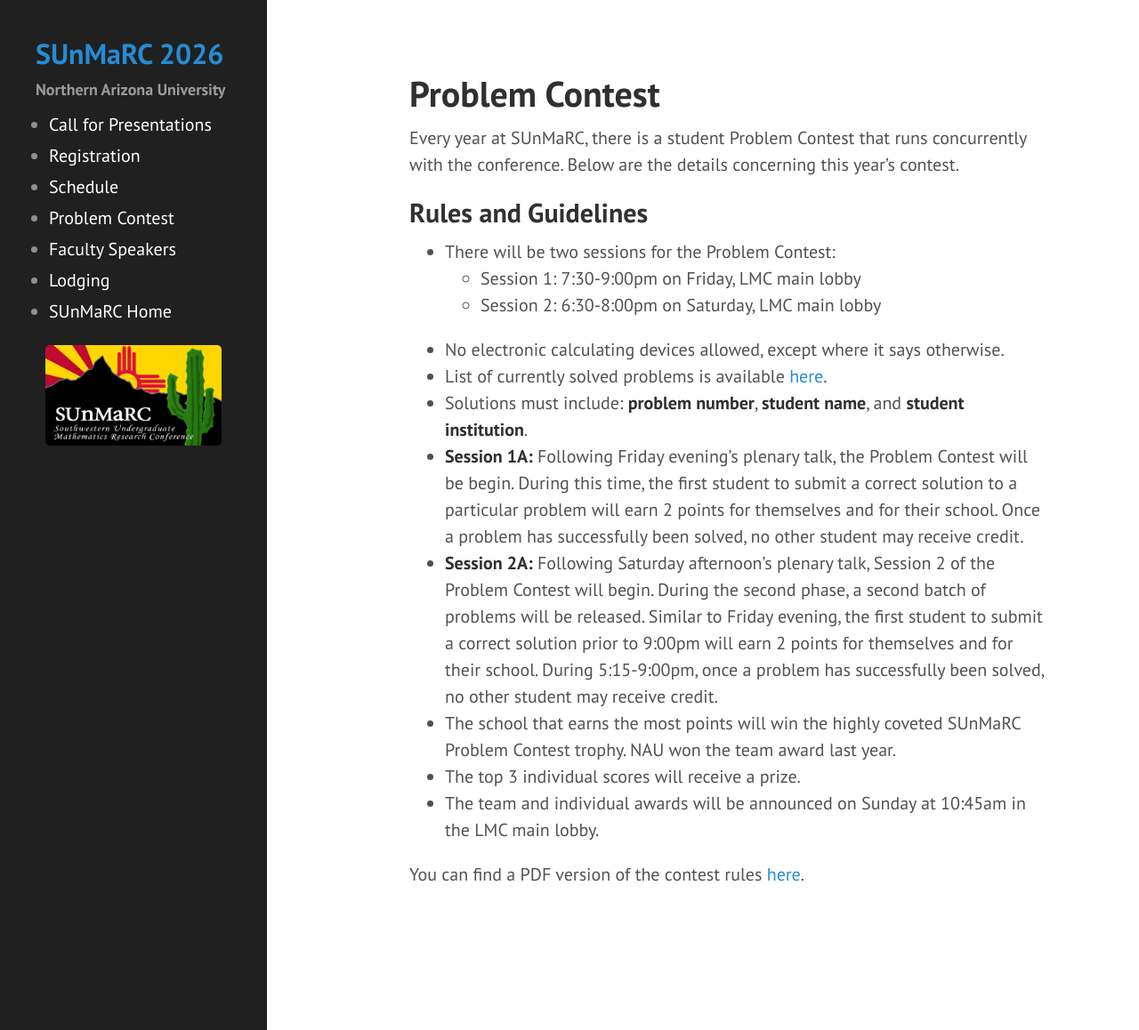
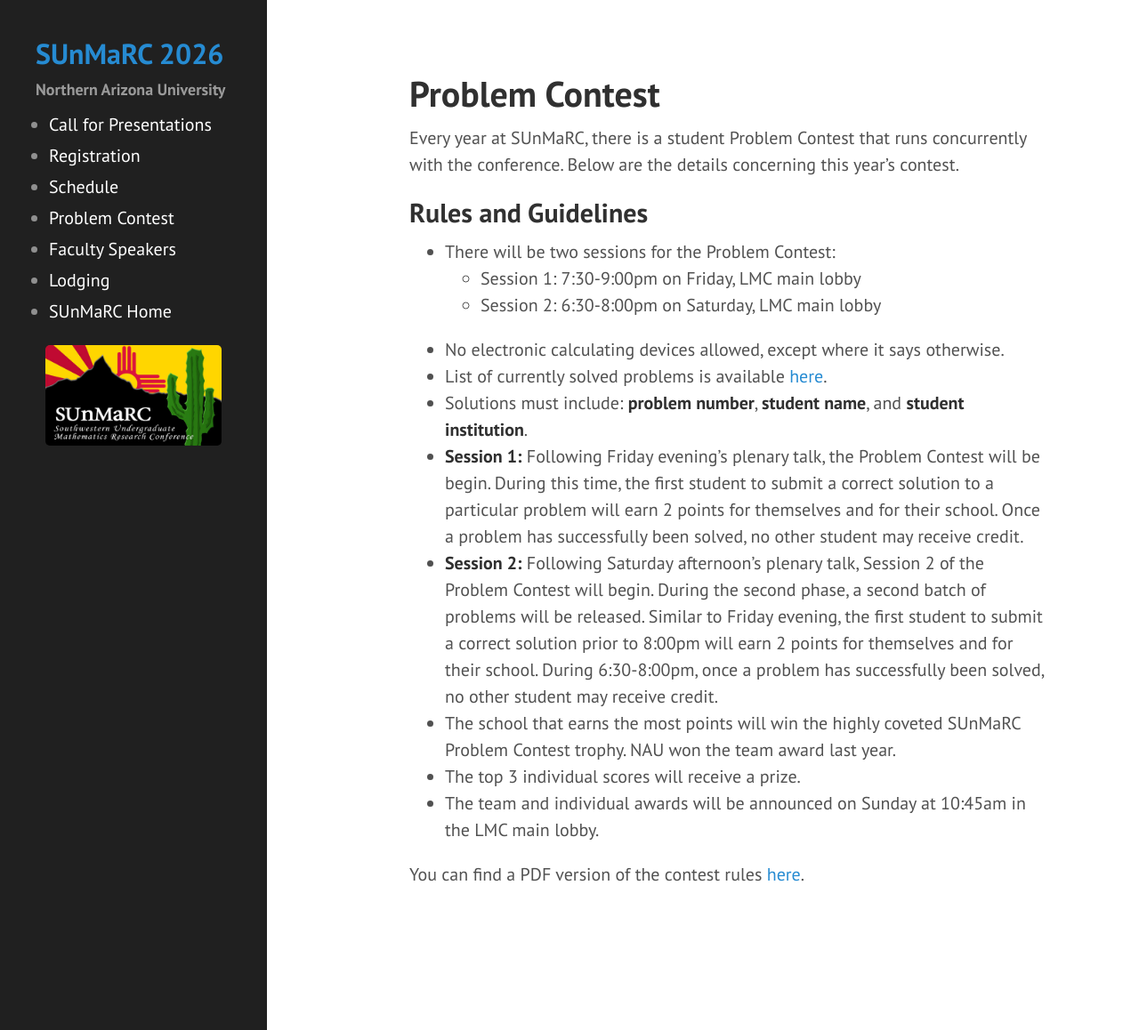
Before and after one commit to NAUMathStat/sunmarc2026, a Jekyll site: the page built from contest.md, in a window 1280 px wide and 1158 px high. Shown: the whole window at 89% size. Built offline with Jekyll 4.4.1, drawn with Linux system fonts in a browser that asks for light colours.

Commit message:
Update contest.md

```diff
--- a/contest.md
+++ b/contest.md
@@ -14,8 +14,8 @@ Every year at SUnMaRC, there is a student Problem Contest that runs concurrently
 - No electronic calculating devices allowed, except where it says otherwise.
 - List of currently solved problems is available [here](https://docs.google.com/spreadsheets/d/1aswGhe-sCBx0bQc1oxYdFQ-Cvkoj2RGE1DbSyKVAz1k/edit?usp=sharing).
 - Solutions must include: **problem number**, **student name**, and **student institution**.
-- **Session 1A:** Following Friday evening’s plenary talk, the Problem Contest will be begin. During this time, the first student to submit a correct solution to a particular problem will earn 2 points for themselves and for their school. Once a problem has successfully been solved, no other student may receive credit.
-- **Session 2A:** Following Saturday afternoon’s plenary talk, Session 2 of the Problem Contest will begin. During the second phase, a second batch of problems will be released. Similar to Friday evening, the first student to submit a correct solution prior to 9:00pm will earn 2 points for themselves and for their school. During 5:15-9:00pm, once a problem has successfully been solved, no other student may receive credit.
+- **Session 1:** Following Friday evening’s plenary talk, the Problem Contest will be begin. During this time, the first student to submit a correct solution to a particular problem will earn 2 points for themselves and for their school. Once a problem has successfully been solved, no other student may receive credit.
+- **Session 2:** Following Saturday afternoon’s plenary talk, Session 2 of the Problem Contest will begin. During the second phase, a second batch of problems will be released. Similar to Friday evening, the first student to submit a correct solution prior to 8:00pm will earn 2 points for themselves and for their school. During 6:30-8:00pm, once a problem has successfully been solved, no other student may receive credit.
 - The school that earns the most points will win the highly coveted SUnMaRC Problem Contest trophy. NAU won the team award last year.
 - The top 3 individual scores will receive a prize.
 - The team and individual awards will be announced on Sunday at 10:45am in the LMC main lobby.
```
